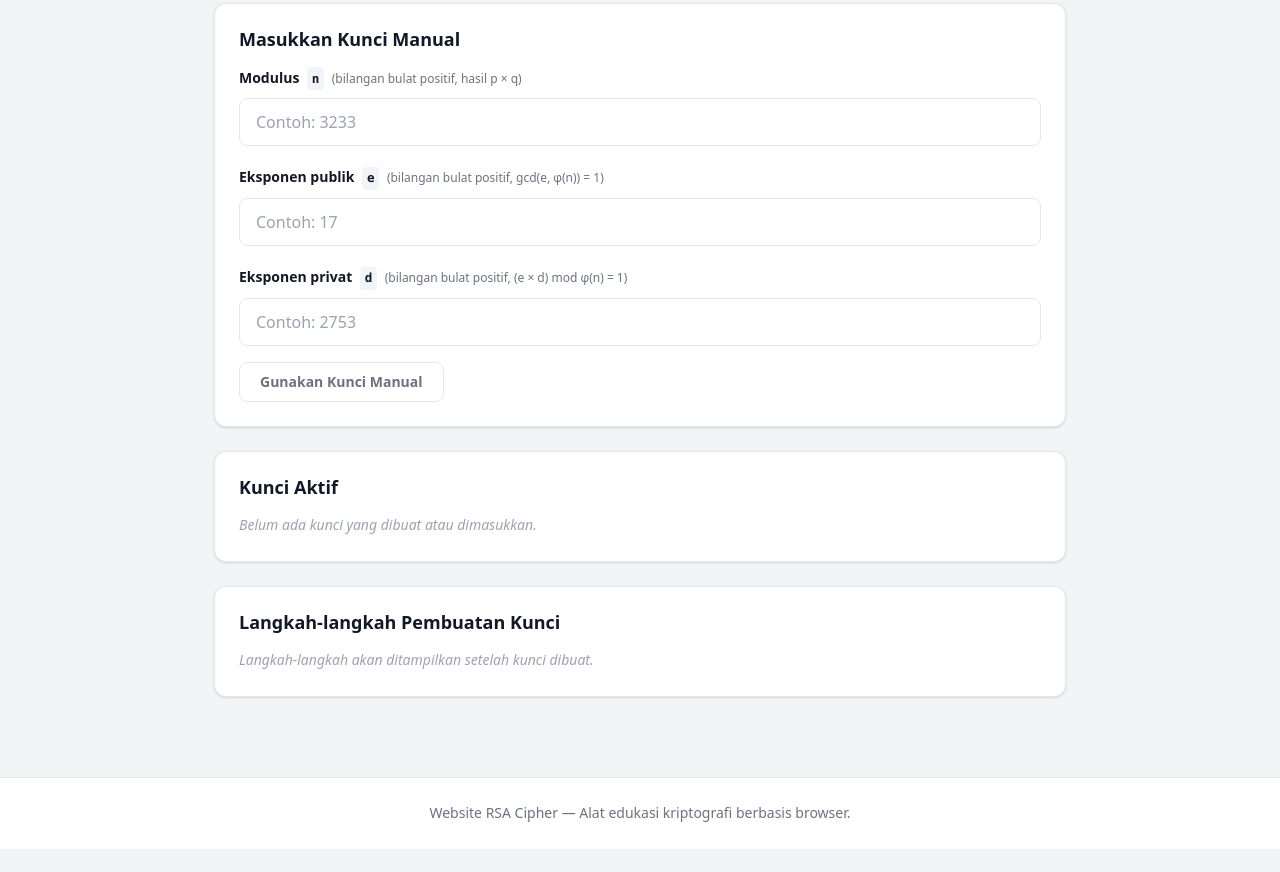
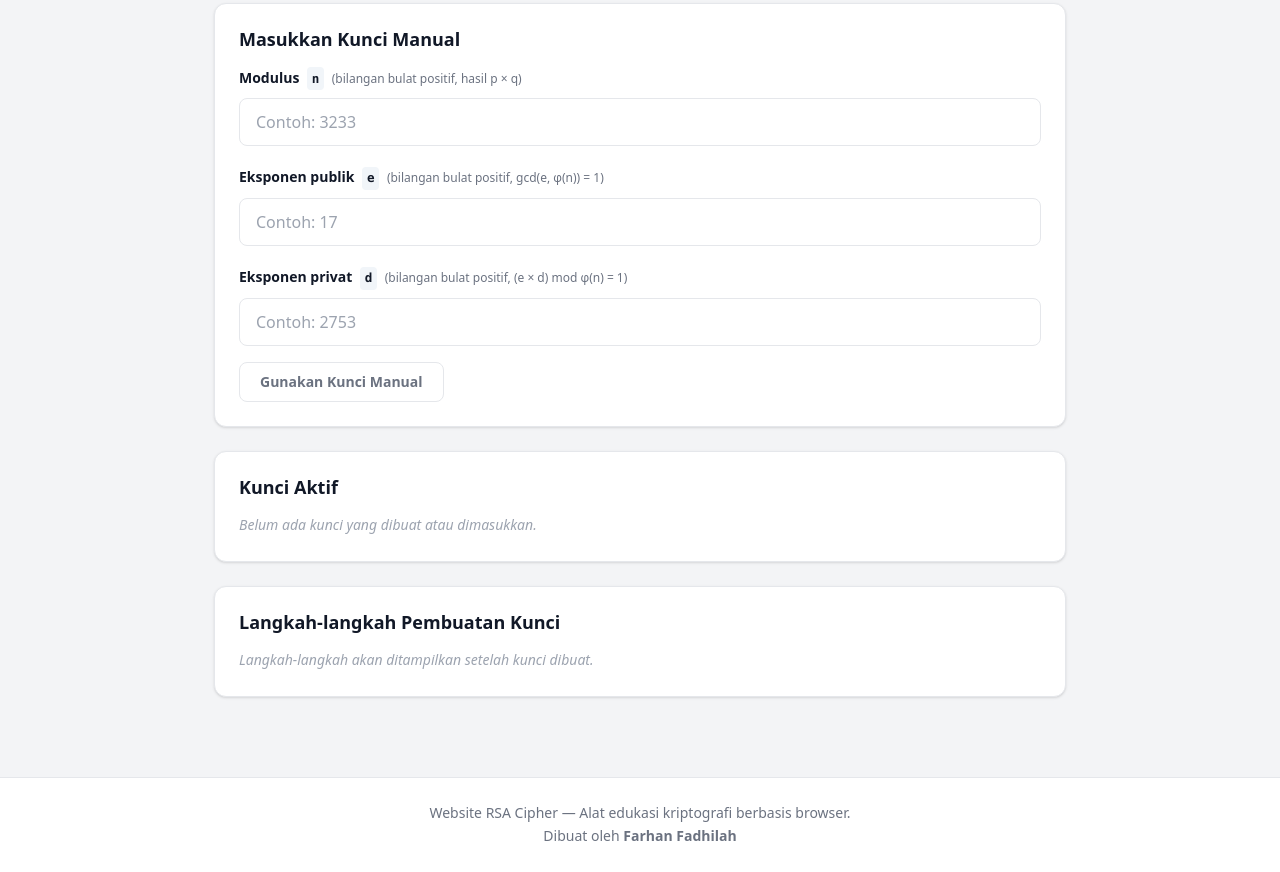
Before and after one commit to Hannn1207/Kriptografi, a website: page website-builder/index.html in a window 1280 px wide. Shown: the part 643-1515 px from the top of the page. Before the commit the page ends 1492 px from the top, so only its background shows below. Drawn offline with Linux system fonts and the light colour scheme.

Commit message:
Add Farhan Fadhilah name to footer

```diff
--- a/website-builder/index.html
+++ b/website-builder/index.html
@@ -346,6 +346,7 @@
   <footer class="site-footer" role="contentinfo">
     <div class="container">
       <p>Website RSA Cipher — Alat edukasi kriptografi berbasis browser.</p>
+      <p>Dibuat oleh <strong>Farhan Fadhilah</strong></p>
     </div>
   </footer>
 
```
